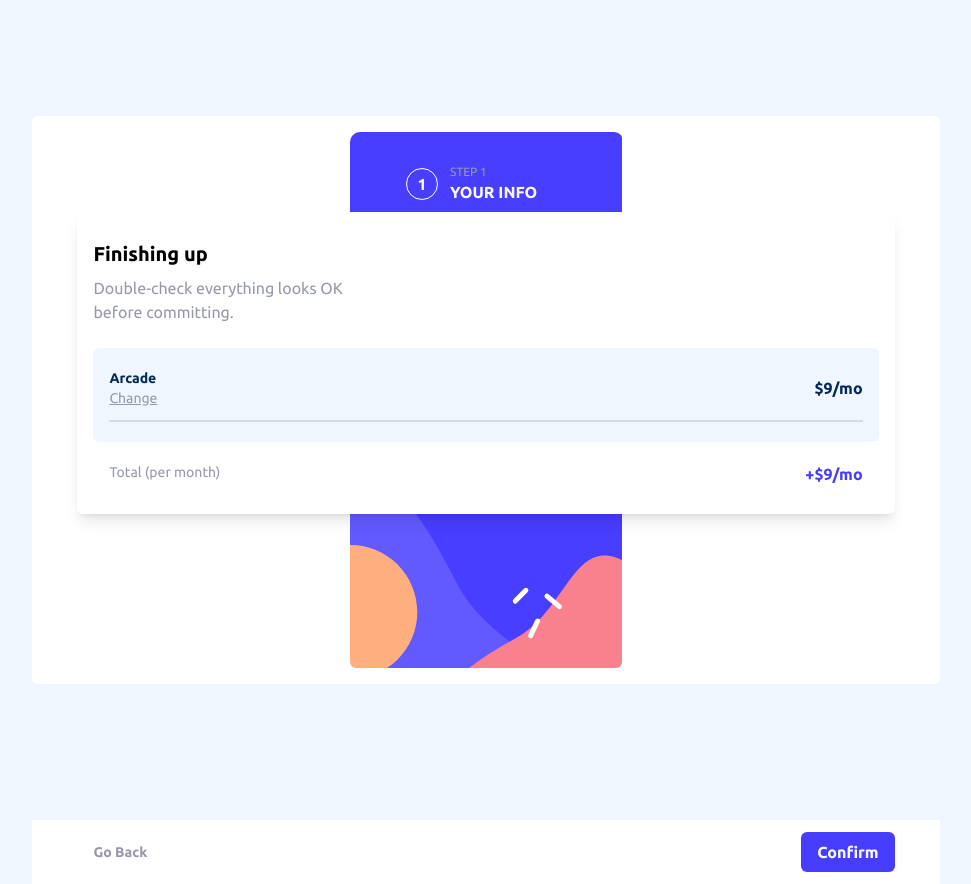
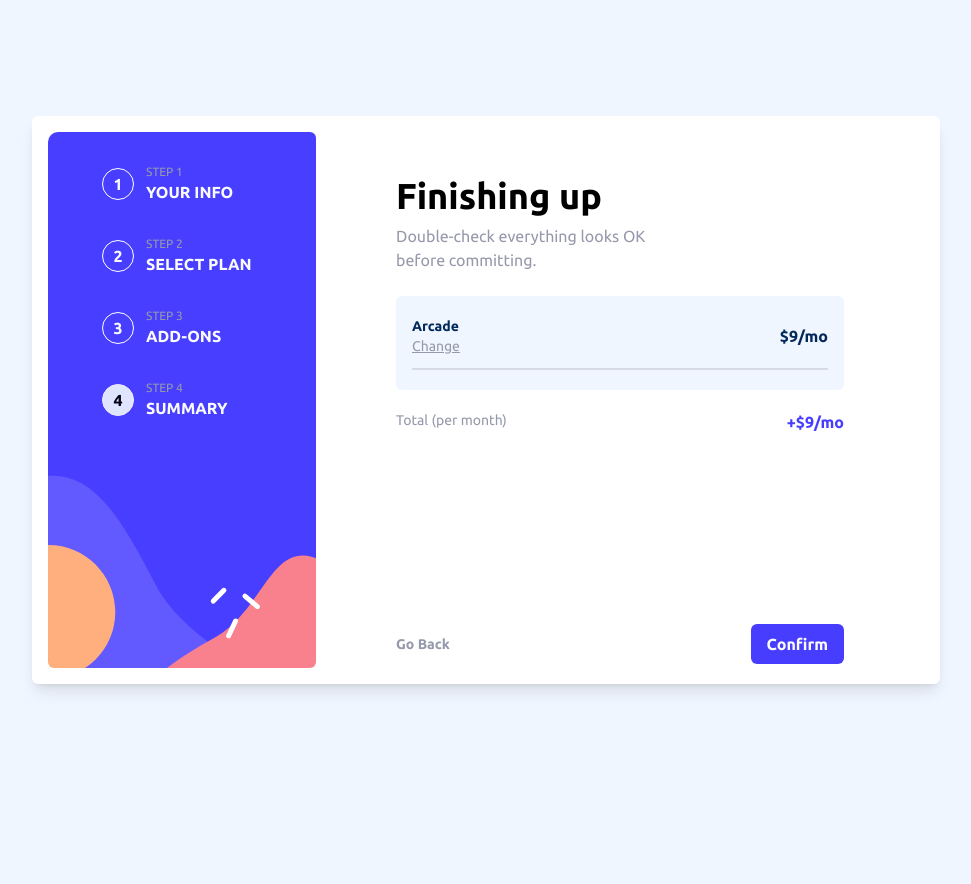
Before and after one commit to Robertron624/multi-step-form, a React (Vite) app: page /fourth in a window 1280 px wide. Shown: the whole page, without its empty margins (154-1125 px from the left). After the commit the page ends 800 px from the top, so only its background shows below. Built offline with nearby package versions, Linux system fonts and the light colour scheme.

Commit message:
styles: third, fourth and thank you page

```diff
--- a/src/App.tsx
+++ b/src/App.tsx
@@ -18,7 +18,7 @@ function App() {
             <AppProvider>
                 <Router>
                     <main>
-                        <div className="container md:max-w-[56.75rem] bg-white rounded-md p-4 mx-auto relative md:flex md:justify-center md:h-[35.55rem]">
+                        <div className="container md:max-w-[56.75rem] md:shadow-lg bg-white rounded-md p-4 mx-auto relative md:flex md:justify-center md:h-[35.55rem]">
                             <StepsNumbers />
                             <Routes>
                                 <Route path="/" element={<FirstStep />} />
--- a/src/components/Footer.tsx
+++ b/src/components/Footer.tsx
@@ -37,12 +37,12 @@ const Footer = () => {
             <div
                 className={`${
                     istFirstStep ? "justify-end" : "justify-between"
-                } flex w-[90%] mx-auto`}
+                } flex w-[90%] md:w-full mx-auto`}
             >
                 {!istFirstStep && (
                     <button
                         onClick={handleBackRedirect}
-                        className="bg-transparent text-cool-gray text-sm font-bold py-2 px-4 rounded-md"
+                        className="bg-transparent text-cool-gray text-sm font-bold py-2 px-4 md:pl-0 rounded-md"
                     >
                         Go Back
                     </button>
--- a/src/steps/Fifth.tsx
+++ b/src/steps/Fifth.tsx
@@ -1,9 +1,9 @@
 const Fifth = () => {
   return (
-    <div className="absolute top-24">
-      <div className='w-[90%] shadow-lg mx-auto bg-white rounded-md px-4 py-20 text-center'>
-          <img className='mx-auto mb-4 w-12 md:w-16' src="/icon-thank-you.svg" alt="checkmark icon inside a red circle"  />
-          <h1 className='text-2xl mb-3 font-bold text-center'>Thank you!</h1>
+    <div className="absolute md:py-4 md:px-20 md:relative md:flex md:items-center top-24 md:top-0">
+      <div className='w-[90%] md:w-full shadow-lg md:shadow-none mx-auto bg-white rounded-md px-4 md:px-0 py-7 text-center'>
+          <img className='mx-auto mb-4 md:mb-6 w-12 md:w-20' src="/icon-thank-you.svg" alt="checkmark icon inside a red circle"  />
+          <h1 className='text-2xl md:text-4xl mb-3 font-bold text-center'>Thank you!</h1>
           <p className='text-cool-gray'>
               Thanks for confirming your subscription!
               We hope you have fun using our platform. If you ever need support, please feel free to email us at support@loremgaming.com
--- a/src/steps/FourthStep.tsx
+++ b/src/steps/FourthStep.tsx
@@ -21,11 +21,11 @@ const FourthStep = () => {
     };
 
     return (
-        <div className="absolute top-24 w-full">
-            <div>
-                <fieldset className="flex flex-col justify-between h-[84vh]">
-                    <div className="w-[90%] mb-6 shadow-lg mx-auto bg-white rounded-md px-4 py-7 text-left">
-                        <legend className="font-bold text-xl mb-2">
+        <div className="absolute md:py-4 md:px-20 md:relative top-24 md:top-0">
+            <div className="md:w-[28rem]">
+                <fieldset className="flex flex-col justify-between h-[84vh] md:h-[33rem] ">
+                    <div className="w-[90%] md:w-full shadow-lg md:shadow-none mx-auto bg-white rounded-md px-4 md:px-0 py-7 text-left">
+                        <legend className="font-bold text-xl md:text-4xl mb-2">
                             Finishing up
                         </legend>
                         <p className="text-cool-gray text-base mb-6 max-w-[16rem]">
@@ -68,7 +68,7 @@ const FourthStep = () => {
                                 </div>
                             ) : null}
                         </div>
-                        <p className="flex mt-5 justify-between px-4">
+                        <p className="flex mt-5 justify-between">
                             <span className="text-sm text-cool-gray">
                               Total ({period === "yearly"
                                     ? "per year"
--- a/src/steps/ThirdStep.tsx
+++ b/src/steps/ThirdStep.tsx
@@ -51,11 +51,11 @@ const ThirdStep = () => {
     };
 
     return (
-        <div className="absolute top-24">
+        <div className="absolute md:py-4 md:px-28 md:relative top-24 md:top-0">
             <form onSubmit={handleSubmit} action="" method="POST">
-                <fieldset className="flex flex-col justify-between h-[84vh]">
-                    <div className="w-[90%] mb-6 shadow-lg mx-auto bg-white rounded-md px-4 py-7 text-left">
-                        <legend className="font-bold text-xl mb-2">
+                <fieldset className="flex flex-col justify-between h-[84vh] md:h-[75vh]">
+                    <div className="w-[90%] md:w-auto shadow-lg md:shadow-none mx-auto bg-white rounded-md md:px-0 px-4 py-7 text-left">
+                        <legend className="font-bold text-xl md:text-4xl mb-2">
                             Pick add-ons
                         </legend>
                         <p className="text-cool-gray text-base mb-6">
@@ -71,7 +71,7 @@ const ThirdStep = () => {
                                 return (
                                     <div
                                         key={id}
-                                        className={`flex px-4 py-2 gap-3 border ${
+                                        className={`flex px-4 md:w-[25rem] py-2 gap-3 border ${
                                             isAddonOnList
                                                 ? "border-purplish-blue bg-magnolia"
                                                 : "border-light-gray"
```
